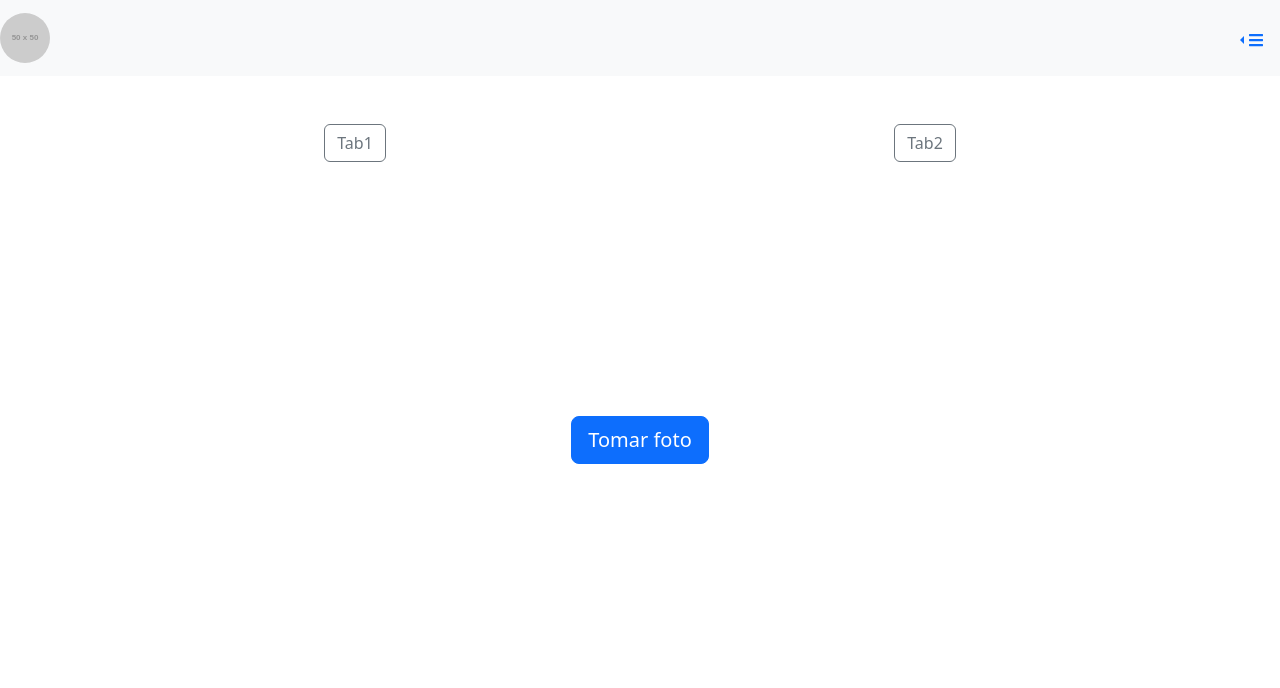
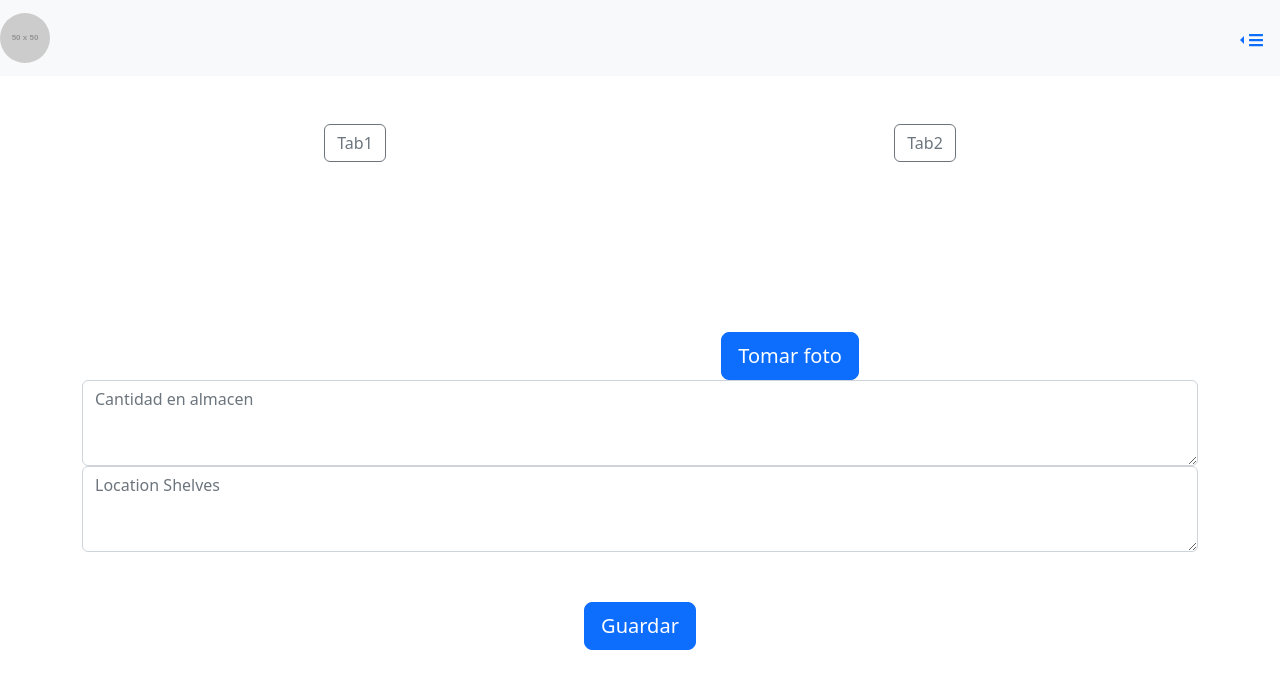
Before and after one commit to GasFeDev/CRUD-AWS, a React (Create React App) app: page / in a window 1280 px wide. Both pictures are taken after a click on the button "Tab2". Shown: the top 688 px of the page. Built offline with nearby package versions, Linux system fonts and the light colour scheme; no server answers.

Commit message:
2da prueba captura de foto

```diff
--- a/src/Body/Body.jsx
+++ b/src/Body/Body.jsx
@@ -1,4 +1,4 @@
-import React, { useState, useRef } from "react";
+import React, { useState } from "react";
 import { Container, Row, Col, Button, Form } from "react-bootstrap";
 import Webcam from "react-webcam";
 import Listar from "../Listar/Listar";
@@ -6,8 +6,8 @@ import Listar from "../Listar/Listar";
 const Body = () => {
   const [showTab2, setShowTab2] = useState(false);
   const [showListar, setShowListar] = useState(false);
-  const webcamRef = useRef(null);
-  const imgRef = useRef(null);
+  const [capturedImage, setCapturedImage] = useState(null);
+  const webcamRef = React.useRef(null);
 
   const toggleTab2 = () => {
     setShowTab2(true);
@@ -23,9 +23,9 @@ const Body = () => {
     setShowListar(!showListar);
   };
 
-  const handleCapture = () => {
+  const takePicture = () => {
     const imageSrc = webcamRef.current.getScreenshot();
-    imgRef.current.src = imageSrc;
+    setCapturedImage(imageSrc);
   };
 
   return (
@@ -46,17 +46,38 @@ const Body = () => {
         <Listar />
       ) : showTab2 ? (
         <Form className="mt-5">
-          <Webcam audio={false} ref={webcamRef} screenshotFormat="image/png" />
+          <Webcam audio={false} ref={webcamRef} screenshotFormat="image/jpeg" />
+          <Button variant="primary" size="lg" onClick={takePicture}>
+            Tomar foto
+          </Button>
+          {capturedImage && (
+            <img
+              src={capturedImage}
+              alt="captured"
+              style={{ marginTop: "10px" }}
+            />
+          )}
+          <Form.Group>
+            <Form.Control
+              as="textarea"
+              rows={3}
+              type="text"
+              placeholder="Cantidad en almacen"
+            />
+          </Form.Group>
+          <Form.Group>
+            <Form.Control
+              as="textarea"
+              rows={3}
+              type="text"
+              placeholder="Location Shelves"
+            />
+          </Form.Group>
           <Row style={{ marginTop: "50px" }}>
             <Col xs={12} md={12}>
-              <Button variant="primary" size="lg" onClick={handleCapture}>
-                Tomar foto
+              <Button variant="primary" size="lg">
+                Guardar
               </Button>
-            </Col>
-          </Row>
-          <Row style={{ marginTop: "50px" }}>
-            <Col>
-              <img ref={imgRef} alt="" />
             </Col>
           </Row>
         </Form>
```
